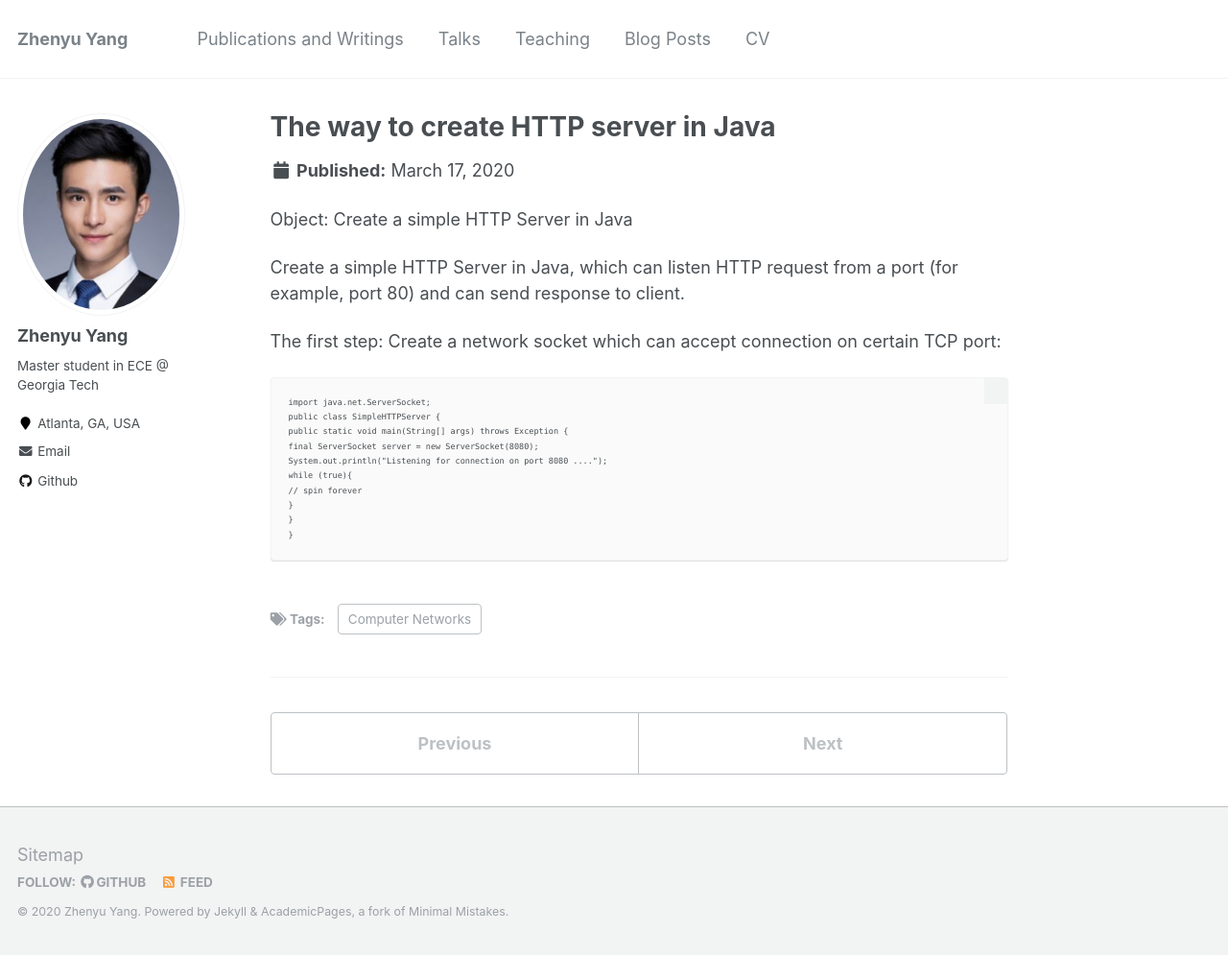
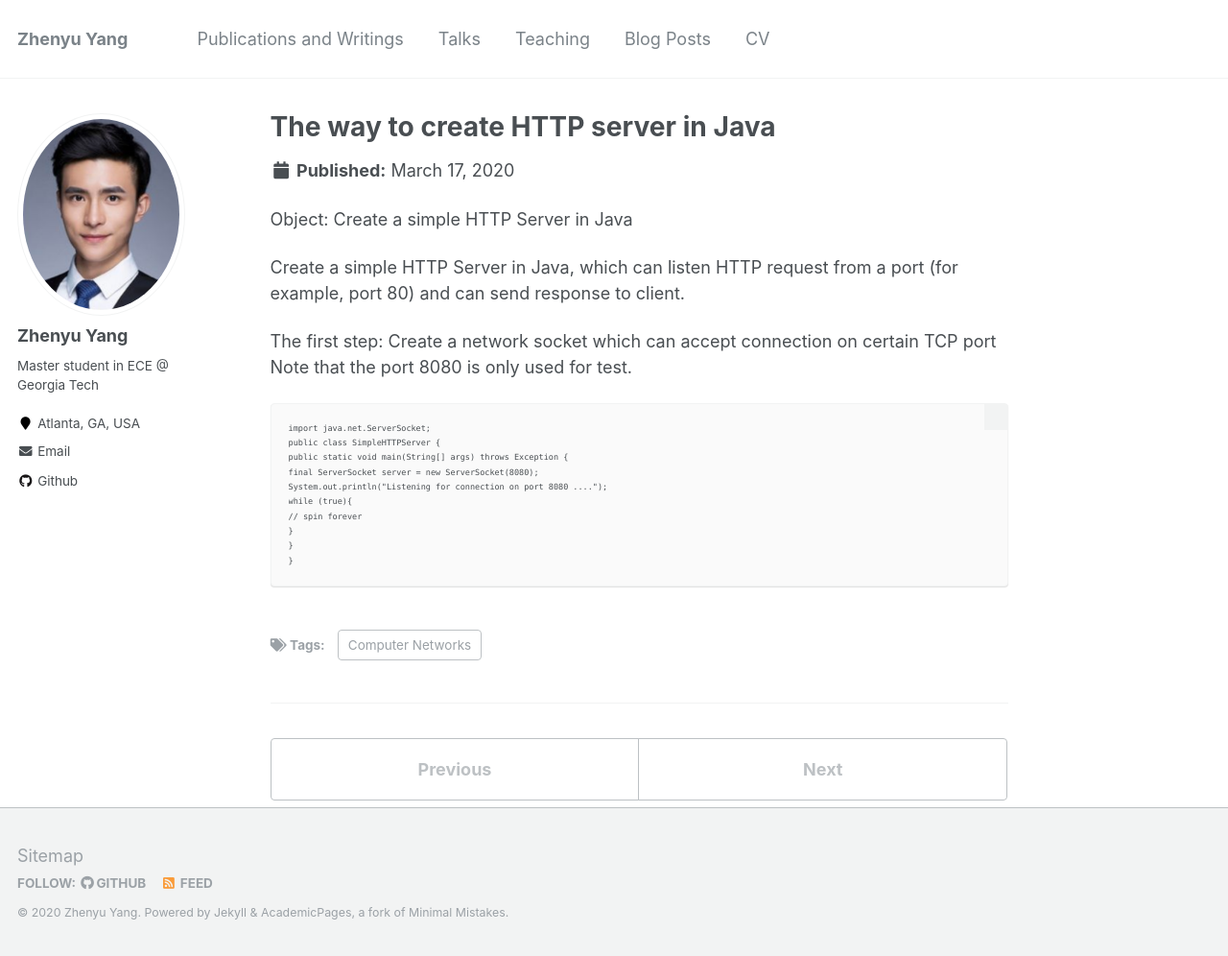
Before and after one commit to azpeteryang/azpeteryang.github.io, a Jekyll site: the page built from _posts/2020-05-16-blog-post-1.md, in a window 1280 px wide and 996 px high. Shown: the whole window at 96% size. Built offline with Jekyll 4.4.1, drawn with Linux system fonts in a browser that asks for light colours.

Commit message:
Update 2020-05-16-blog-post-1.md

````diff
--- a/_posts/2020-05-16-blog-post-1.md
+++ b/_posts/2020-05-16-blog-post-1.md
@@ -10,8 +10,9 @@ Object: Create a simple HTTP Server in Java
 
 Create a simple HTTP Server in Java, which can listen HTTP request from a port (for example, port 80) and can send response to client.
 
-The first step: Create a network socket which can accept connection on certain TCP port:
-
+The first step:
+Create a network socket which can accept connection on certain TCP port
+Note that the port 8080 is only used for test.
 ```
 import java.net.ServerSocket;
 public class SimpleHTTPServer {
````
